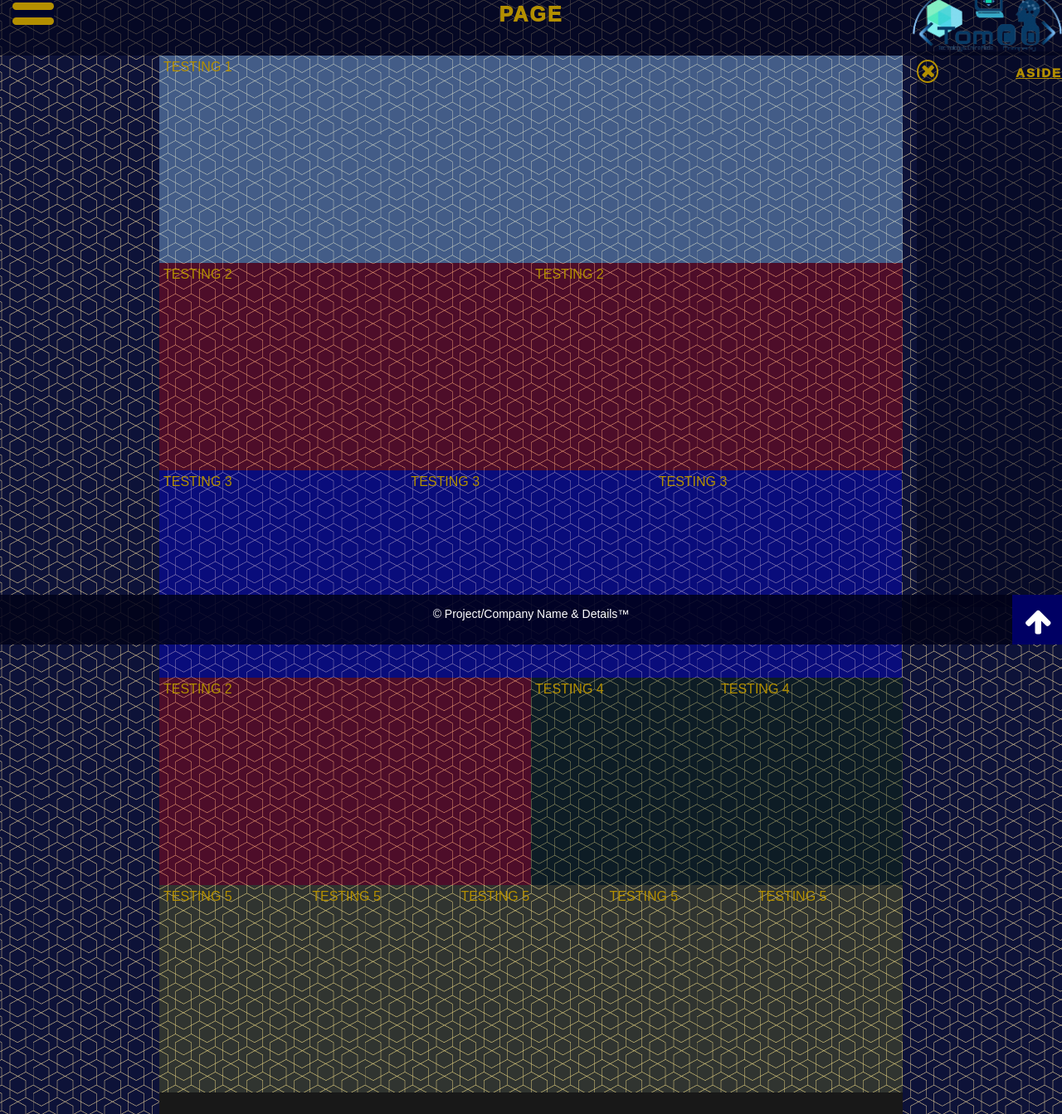
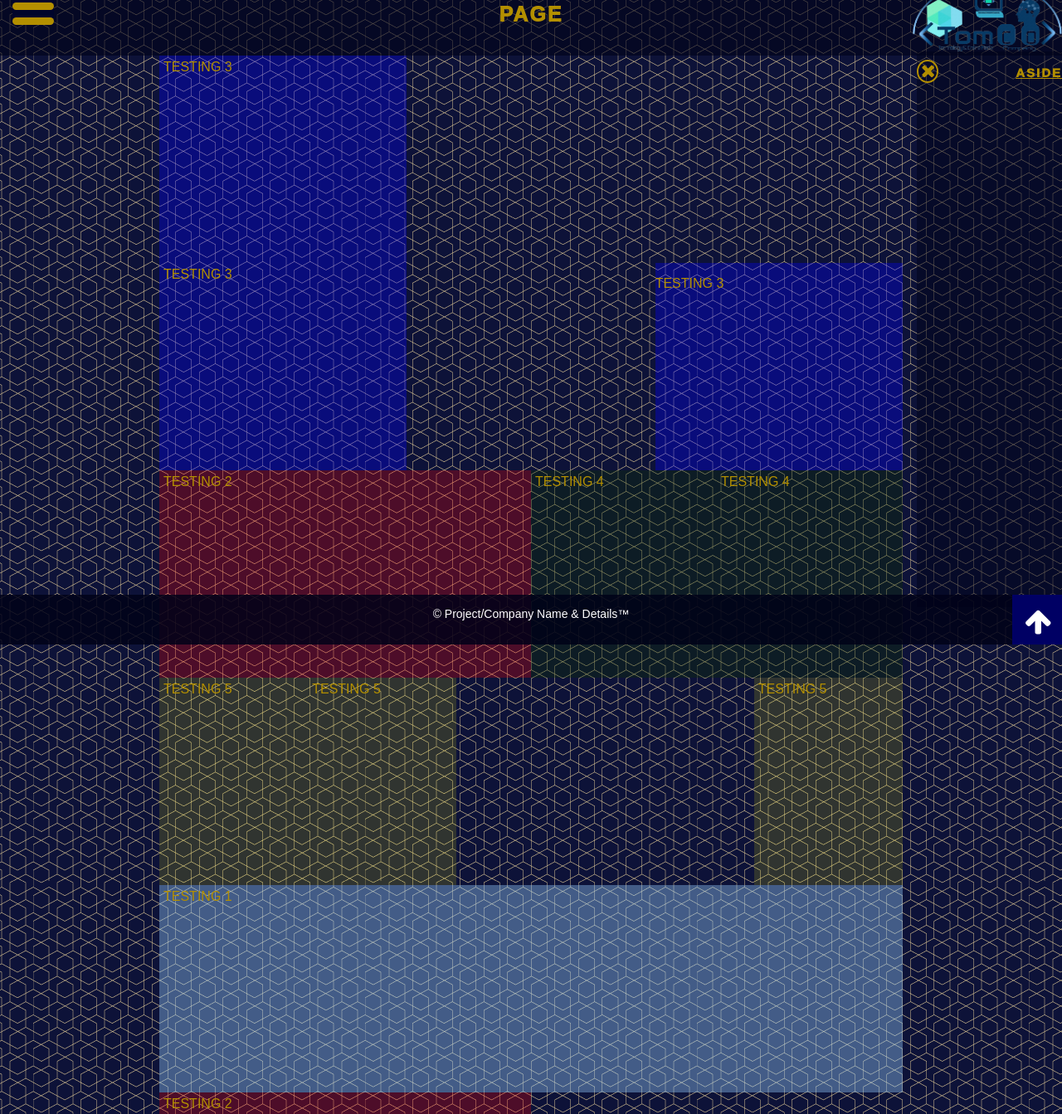
Before and after one commit to tberey/html-css-js-blank-website-template, a plain HTML site: page page.html in a window 1280 px wide. Shown: the part 23-1366 px from the top of the page at 83% size. Drawn offline with nearby package versions, Linux system fonts and the light colour scheme; a script that the page names is missing.

Commit message:
Ver.:1.1.0--Major-Updates

```diff
--- a/page.html
+++ b/page.html
@@ -37,20 +37,21 @@
         </aside>
 
         <section class="grid" id="main-section">
-            <div class="col-1"><p>TESTING 1</p></div>
-            <div class="col-2"><p>TESTING 2</p></div>
-            <div class="col-2"><p>TESTING 2</p></div>
             <div class="col-3"><p>TESTING 3</p></div>
-            <div class="col-3"><p>TESTING 3</p></div>
+            <div class="new-row col-3 right"><p>TESTING 3</p></div>
             <div class="col-3"><p>TESTING 3</p></div>
             <div class="col-2"><p>TESTING 2</p></div>
             <div class="col-4"><p>TESTING 4</p></div>
             <div class="col-4"><p>TESTING 4</p></div>
             <div class="col-5"><p>TESTING 5</p></div>
             <div class="col-5"><p>TESTING 5</p></div>
-            <div class="col-5"><p>TESTING 5</p></div>
-            <div class="col-5"><p>TESTING 5</p></div>
-            <div class="col-5"><p>TESTING 5</p></div>
+            <div class="col-5 right"><p>TESTING 5</p></div>
+            <div class="col-1"><p>TESTING 1</p></div>
+        </section>
+
+        <section class="grid" id="main-section">
+            <div class="col-2"><p>TESTING 2</p></div>
+            <div class="col-2 new-row right"><p>TESTING 2</p></div>
         </section>
 
         <section class="new-row contact grid" id="contact-section">
```
Also changed, not shown: 2 other files.
